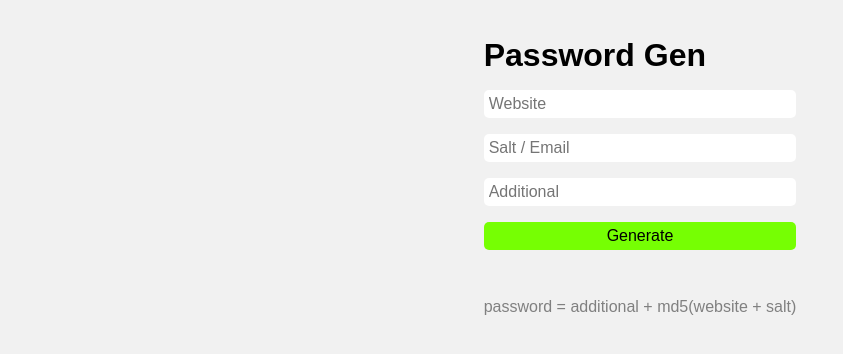
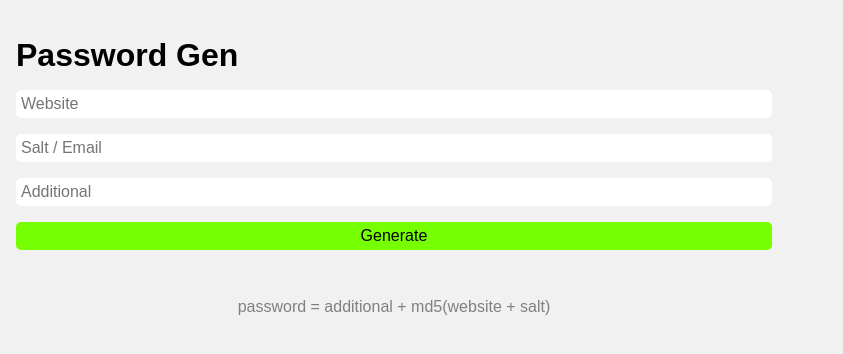
Before and after one commit to wenyuzhao/wenyuzhao.github.io, a Jekyll site: the page password.html, which Jekyll copies as it is, in a window 1280 px wide. Shown: the top 354 px of the page, without its empty margins (0-843 px from the left). Built offline with Jekyll 4.4.1, drawn with Linux system fonts in a browser that asks for light colours; Markdown is read by kramdown in place of the engine named in the settings.

Commit message:
Update password.html

```diff
--- a/password.html
+++ b/password.html
@@ -15,6 +15,7 @@
                 font-family: Arial, Helvetica, sans-serif;
                 background-color: #f1f1f1;
                 overflow: auto;
+                padding: auto;
             }
             main {
                 display: flex;
@@ -23,7 +24,6 @@
                 padding: 1rem;
                 min-width: 7cm;
                 max-width: 20cm;
-                margin: auto;
             }
             main * {
                 margin-bottom: 1rem;
```
